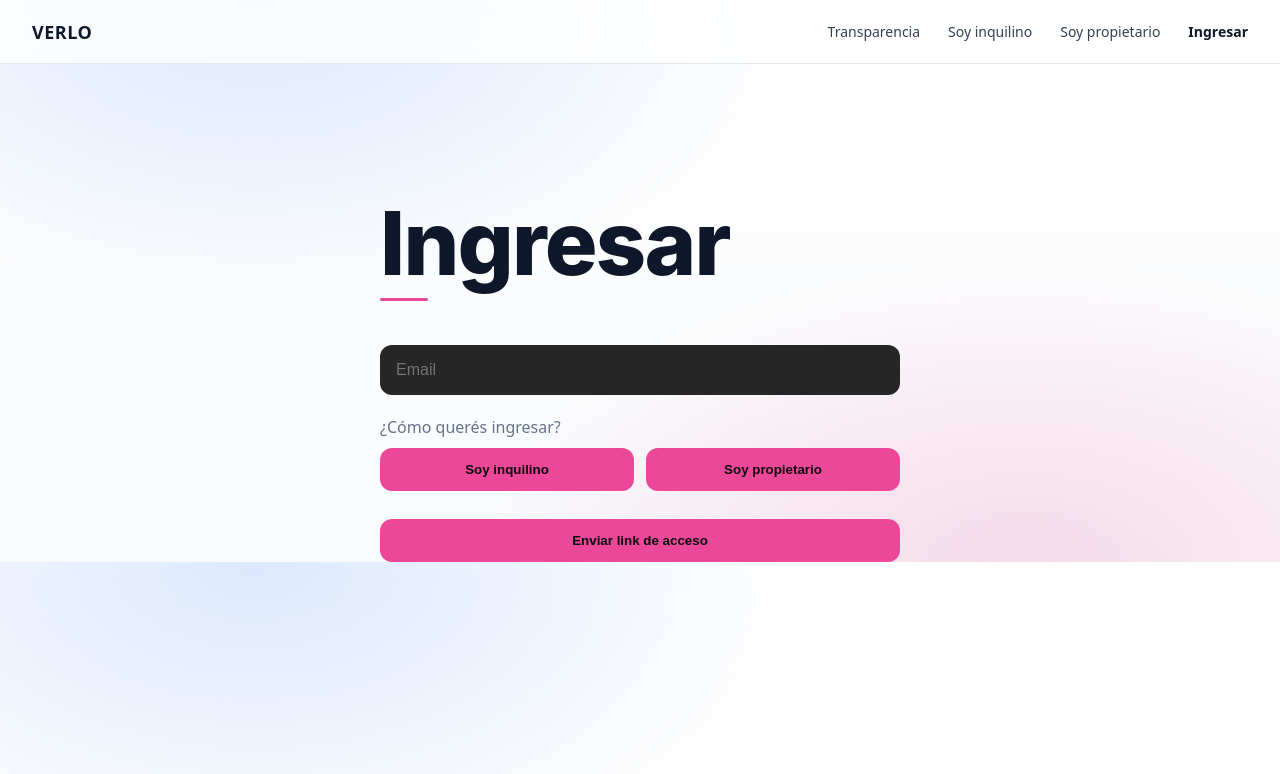
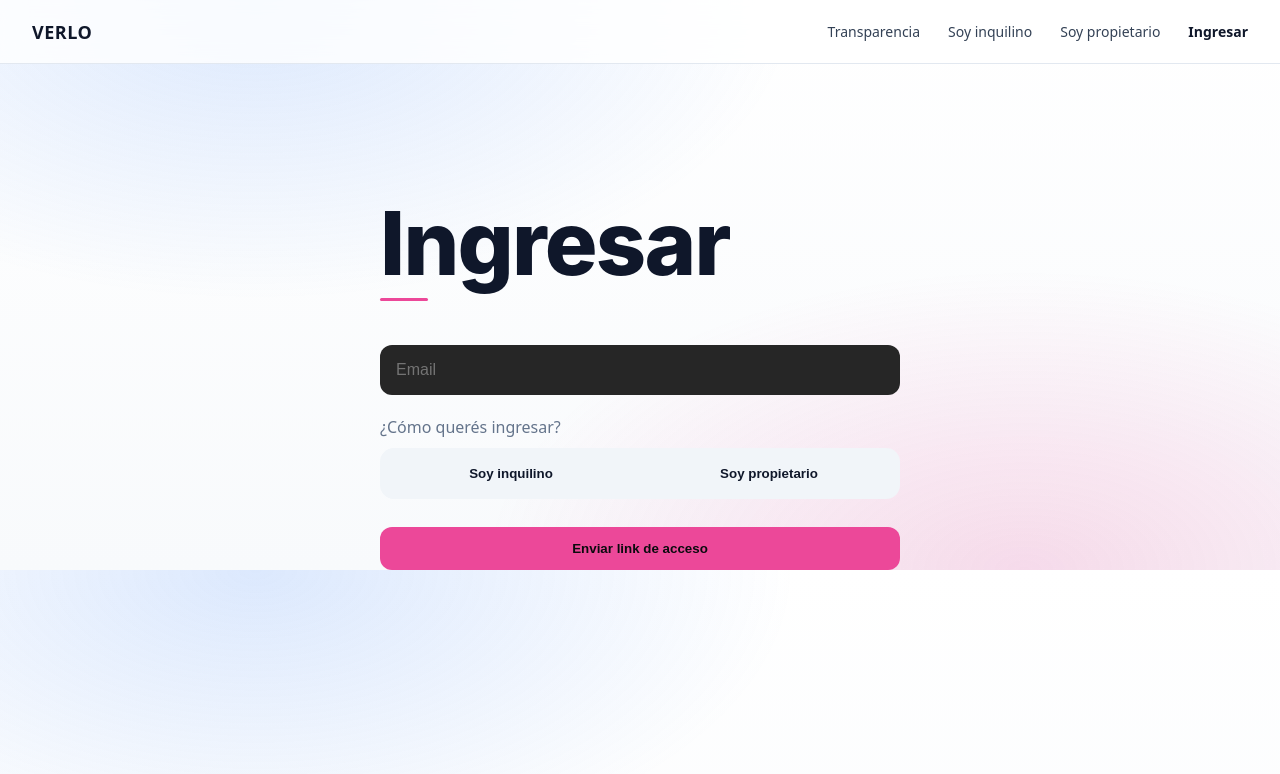
Before and after one commit to rentverlo-dotcom/verlo, a Next.js app: page /login in a window 1280 px wide. Shown: the top 774 px of the page. Built offline with nearby package versions, Linux system fonts and the light colour scheme.

Commit message:
Update page.tsx

```diff
--- a/app/login/page.tsx
+++ b/app/login/page.tsx
@@ -65,12 +65,29 @@ export default function LoginPage() {
             ¿Cómo querés ingresar?
           </p>
 
-          <div style={{ display: 'flex', gap: 12 }}>
+         <div
+  style={{
+    display: 'flex',
+    gap: 8,
+    background: '#f1f5f9',
+    padding: 6,
+    borderRadius: 14,
+  }}
+>
   <button
     type="button"
     onClick={() => setRole('tenant')}
-              className={`button ${role === 'tenant' ? '' : 'button-outline'}`}
-              style={{ flex: 1 }}
+    style={{
+      flex: 1,
+      padding: '12px 16px',
+      borderRadius: 10,
+      border: 'none',
+      cursor: 'pointer',
+      transition: 'all 0.2s ease',
+      background: role === 'tenant' ? '#ec4899' : 'transparent',
+      color: role === 'tenant' ? '#ffffff' : '#0f172a',
+      fontWeight: 600,
+    }}
   >
     Soy inquilino
   </button>
@@ -78,8 +95,17 @@ export default function LoginPage() {
   <button
     type="button"
     onClick={() => setRole('owner')}
-              className={`button ${role === 'owner' ? '' : 'button-outline'}`}
-              style={{ flex: 1 }}
+    style={{
+      flex: 1,
+      padding: '12px 16px',
+      borderRadius: 10,
+      border: 'none',
+      cursor: 'pointer',
+      transition: 'all 0.2s ease',
+      background: role === 'owner' ? '#ec4899' : 'transparent',
+      color: role === 'owner' ? '#ffffff' : '#0f172a',
+      fontWeight: 600,
+    }}
   >
     Soy propietario
   </button>
```
Lines whose indentation alone changed are shown as unchanged.
